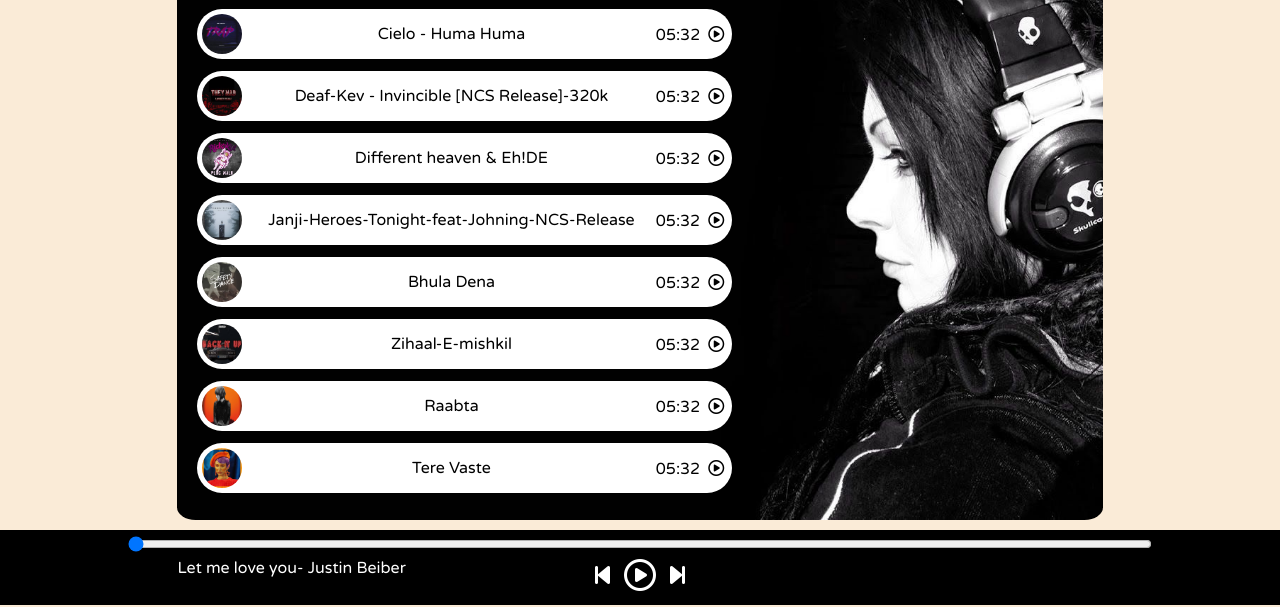
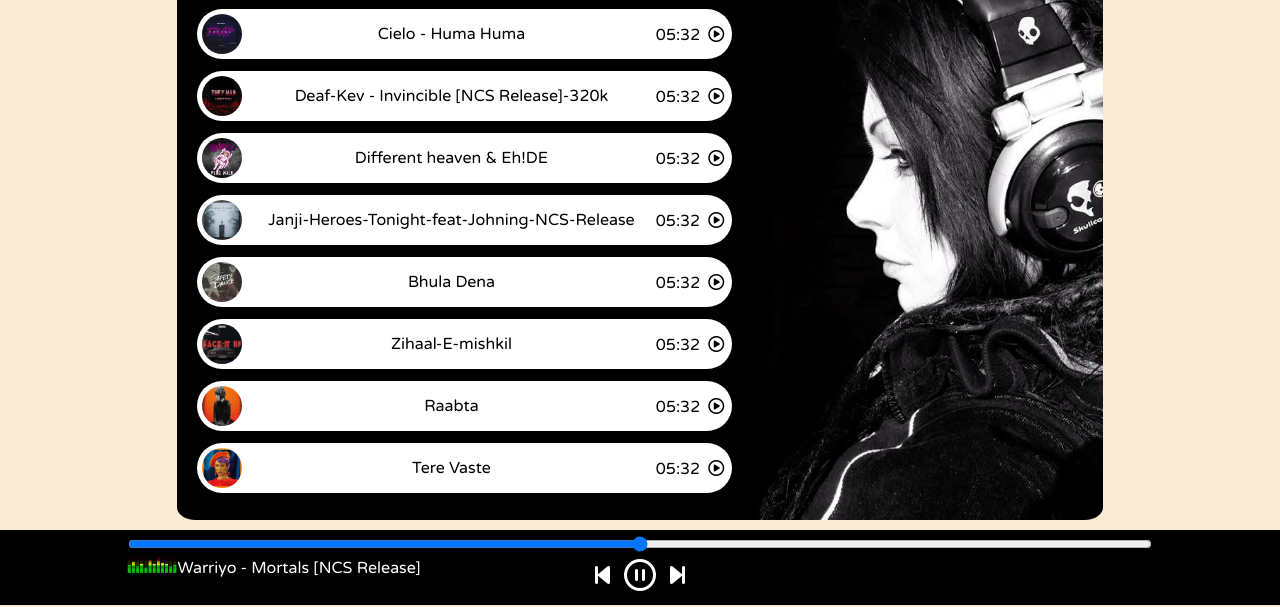
Before and after one commit to theAnshul01/Spotify-Clone, a plain HTML site: page index.html in a window 1280 px wide. Both pictures are taken after a click on the icon 716 px from the left and 165 px from the top of the page. Shown: the part 193-800 px from the top of the page. Drawn offline with nearby package versions, Linux system fonts and the light colour scheme.

Commit message:
pre-final stage

```diff
--- a/index.html
+++ b/index.html
@@ -29,39 +29,39 @@
         <div>
           <div class="songItem">
             <img src="images/covers/1.jpg" alt="1">
-            <span class="songName">Let me love you</span> <span class="timeStamp">05:32<i class="fa-regular songItemPlay fa-circle-play"></i></span>
+            <span class="songName">Let me love you</span> <span class="timeStamp">05:32<i id="0" class="fa-regular songItemPlay fa-circle-play"></i></span>
           </div>
           <div class="songItem">
             <img src="images/covers/1.jpg" alt="2">
-            <span class="songName">Let me love you</span> <span class="timeStamp">05:32<i class="fa-regular songItemPlay fa-circle-play"></i></span>
+            <span class="songName">Let me love you</span> <span class="timeStamp">05:32<i id="1" class="fa-regular songItemPlay fa-circle-play"></i></span>
           </div>
           <div class="songItem">
             <img src="images/covers/1.jpg" alt="3">
-            <span class="songName">Let me love you</span> <span class="timeStamp">05:32<i class="fa-regular songItemPlay fa-circle-play"></i></span>
+            <span class="songName">Let me love you</span> <span class="timeStamp">05:32<i id="2" class="fa-regular songItemPlay fa-circle-play"></i></span>
           </div>
           <div class="songItem">
             <img src="images/covers/1.jpg" alt="4">
-            <span class="songName">Let me love you</span> <span class="timeStamp">05:32<i class="fa-regular songItemPlay fa-circle-play"></i></span>
+            <span class="songName">Let me love you</span> <span class="timeStamp">05:32<i id="3" class="fa-regular songItemPlay fa-circle-play"></i></span>
           </div>
           <div class="songItem">
             <img src="images/covers/1.jpg" alt="5">
-            <span class="songName">Let me love you</span> <span class="timeStamp">05:32<i class="fa-regular songItemPlay fa-circle-play"></i></span>
+            <span class="songName">Let me love you</span> <span class="timeStamp">05:32<i id="4" class="fa-regular songItemPlay fa-circle-play"></i></span>
           </div>
           <div class="songItem">
             <img src="images/covers/1.jpg" alt="6">
-            <span class="songName">Let me love you</span> <span class="timeStamp">05:32<i class="fa-regular songItemPlay fa-circle-play"></i></span>
+            <span class="songName">Let me love you</span> <span class="timeStamp">05:32<i id="5" class="fa-regular songItemPlay fa-circle-play"></i></span>
           </div>
           <div class="songItem">
             <img src="images/covers/1.jpg" alt="7">
-            <span class="songName">Let me love you</span> <span class="timeStamp">05:32<i class="fa-regular songItemPlay fa-circle-play"></i></span>
+            <span class="songName">Let me love you</span> <span class="timeStamp">05:32<i id="6" class="fa-regular songItemPlay fa-circle-play"></i></span>
           </div>
           <div class="songItem">
             <img src="images/covers/1.jpg" alt="8">
-            <span class="songName">Let me love you</span> <span class="timeStamp">05:32<i class="fa-regular songItemPlay fa-circle-play"></i></span>
+            <span class="songName">Let me love you</span> <span class="timeStamp">05:32<i id="7" class="fa-regular songItemPlay fa-circle-play"></i></span>
           </div>
           <div class="songItem">
             <img src="images/covers/1.jpg" alt="9">
-            <span class="songName">Let me love you</span> <span class="timeStamp">05:32<i class="fa-regular songItemPlay fa-circle-play"></i></span>
+            <span class="songName">Let me love you</span> <span class="timeStamp">05:32<i id="8" class="fa-regular songItemPlay fa-circle-play"></i></span>
           </div>
         </div>
       </div>
@@ -77,7 +77,7 @@
         <i class="fa-sharp fa-solid fa-forward-step fa-xl" id="forward"></i>
       </div>
       <div class="songInfo">
-        <img src="images/playing.gif" width="50px" alt="" id="gif">Let me love you- Justin Beiber
+        <img src="images/playing.gif" width="50px" alt="" id="gif"><span id="masterSongName">Warriyo - Mortals [NCS Release]</span>
       </div>
     </div>
 
--- a/script.js
+++ b/script.js
@@ -7,6 +7,7 @@ let audioElement = new Audio('songs/1.mp3');
 let masterPlay = document.getElementById('masterPlay');
 let myProgressBar = document.getElementById('myProgressBar');
 let gif = document.getElementById('gif');
+let masterSongName = document.getElementById('masterSongName');
 let songItems = Array.from(document.getElementsByClassName("songItem"));
 
 let songs = [
@@ -59,12 +60,63 @@ myProgressBar.addEventListener('change', ()=>{
     audioElement.currentTime = (myProgressBar.value * audioElement.duration /100);
 })
 
+const makeAllPlays = ()=>{
+    Array.from(document.getElementsByClassName('songItemPlay')).forEach((element)=>{
+        element.classList.remove('fa-circle-pause');
+        element.classList.add('fa-circle-play');
+
+    })
+}
+
 Array.from(document.getElementsByClassName('songItemPlay')).forEach((element)=>{
     element.addEventListener('click',(e)=>{
         console.log(e.target);
+        makeAllPlays();
+        songIndex = parseInt(e.target.id);
         e.target.classList.remove('fa-circle-play');
-        e.target.classList.add('fa-circle-pause')
+        e.target.classList.add('fa-circle-pause');
+        audioElement.src = songs[songIndex].filePath;
+        masterSongName.innerText = songs[songIndex].songName;
+        audioElement.currentTime = 0;
+        audioElement.play();
+        gif.style.opacity = 1;
+        masterPlay.classList.remove('fa-circle-play');
+        masterPlay.classList.add('fa-circle-pause');
 
 
     })
 })
+
+document.getElementById('forward').addEventListener('click', ()=>{
+    if(songIndex>=8){
+        songIndex = 0;
+    }else{
+        songIndex += 1;
+    }
+    audioElement.src = songs[songIndex].filePath;
+    masterSongName.innerText = songs[songIndex].songName;
+    audioElement.currentTime = 0;
+    audioElement.play();
+    gif.style.opacity = 1;
+    masterPlay.classList.remove('fa-circle-play');
+    masterPlay.classList.add('fa-circle-pause');
+
+})
+
+document.getElementById('backward').addEventListener('click', ()=>{
+    if(songIndex<=0){
+        songIndex = 8;
+    }else{
+        songIndex -= 1;
+    }
+    audioElement.src = songs[songIndex].filePath;
+    masterSongName.innerText = songs[songIndex].songName;
+    audioElement.currentTime = 0;
+    audioElement.play();
+    gif.style.opacity = 1;
+    masterPlay.classList.remove('fa-circle-play');
+    masterPlay.classList.add('fa-circle-pause');
+
+})
+
+document.getElementById('gif').innerHTML = songs[index].songName;
```
